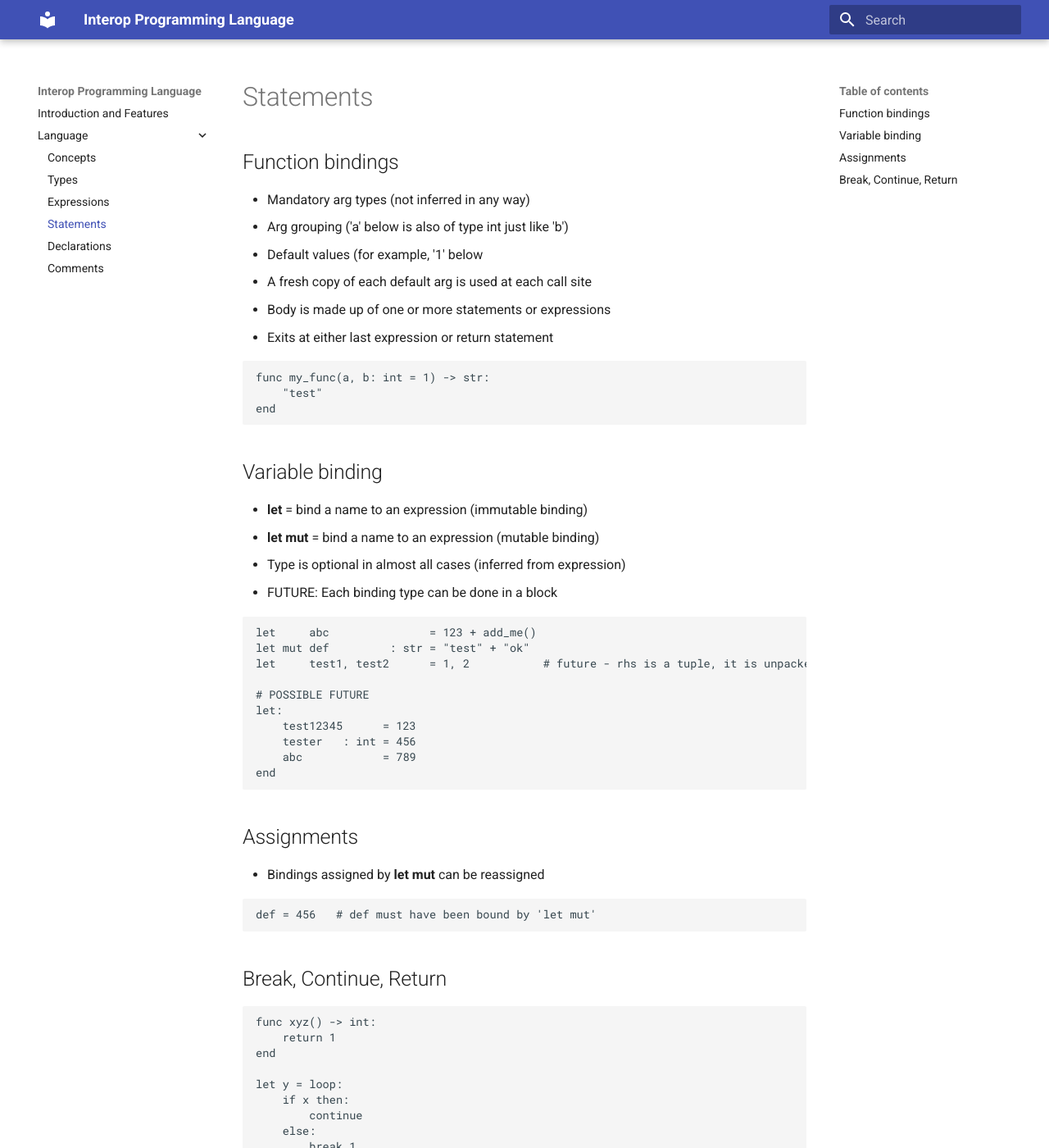
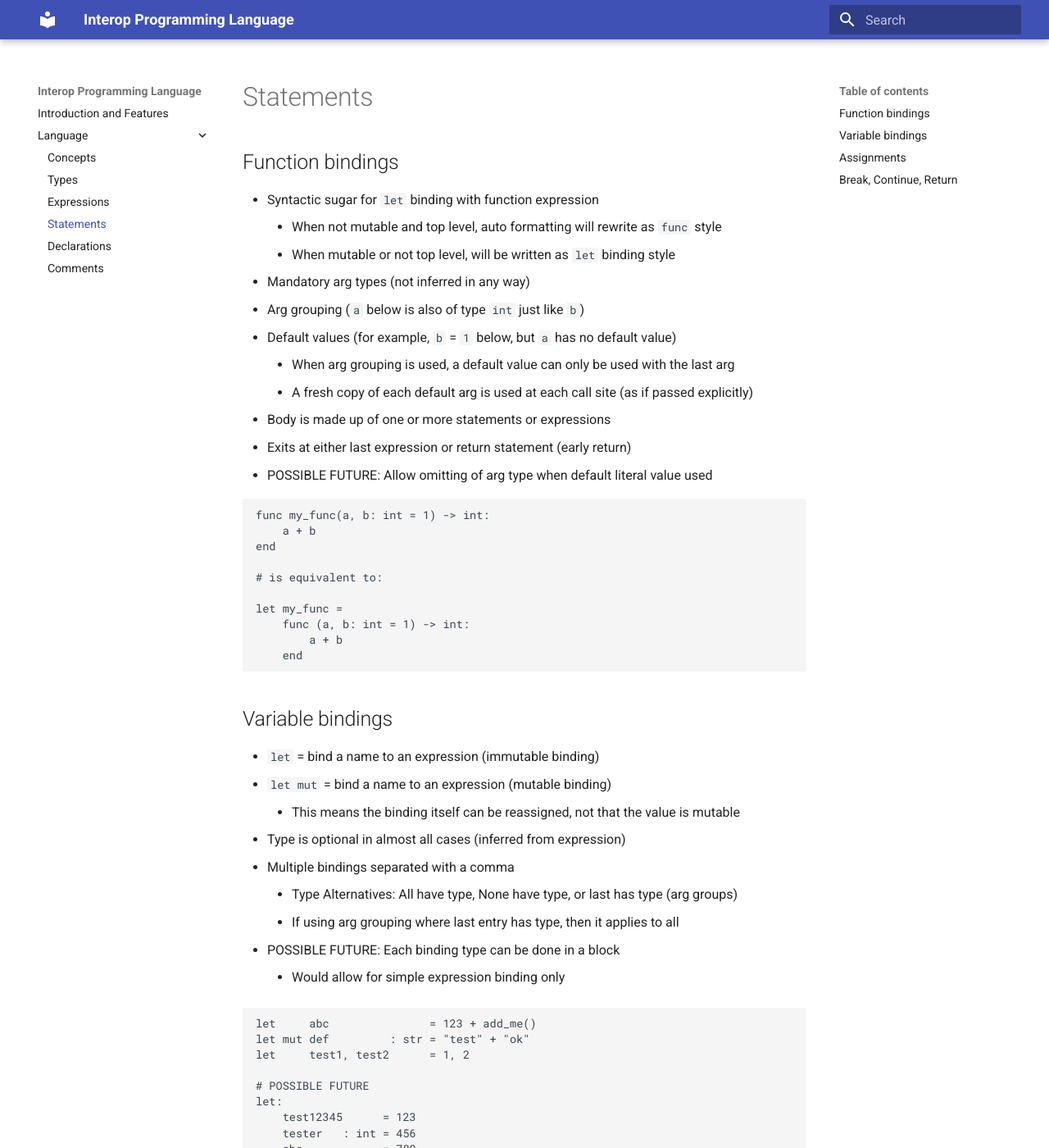
Before and after one commit to nu11ptr/interop, an MkDocs documentation site: the page built from docs/docs/statements.md, in a window 1280 px wide and 1400 px high. Shown: the whole window at 82% size. Built offline with MkDocs 1.6.1 and Material for MkDocs 9.7.7, drawn with Linux system fonts in a browser that asks for light colours; some of the changed text lies outside the part shown.

Commit message:
Split function into express and binding

````diff
--- a/docs/docs/statements.md
+++ b/docs/docs/statements.md
@@ -1,29 +1,46 @@
 ## Function bindings
 
+- Syntactic sugar for `let` binding with function expression
+    - When not mutable and top level, auto formatting will rewrite as `func` style
+    - When mutable or not top level, will be written as `let` binding style
 - Mandatory arg types (not inferred in any way)
-- Arg grouping ('a' below is also of type int just like 'b')
-- Default values (for example, '1' below
-  - A fresh copy of each default arg is used at each call site
+- Arg grouping (`a` below is also of type `int` just like `b`)
+- Default values (for example, `b` = `1` below, but `a` has no default value)
+    - When arg grouping is used, a default value can only be used with the last arg
+    - A fresh copy of each default arg is used at each call site (as if passed explicitly)
 - Body is made up of one or more statements or expressions
-- Exits at either last expression or return statement
+- Exits at either last expression or return statement (early return)
+- POSSIBLE FUTURE: Allow omitting of arg type when default literal value used
 
 ```
-func my_func(a, b: int = 1) -> str:
-    "test"
+func my_func(a, b: int = 1) -> int:
+    a + b
 end
+
+# is equivalent to:
+
+let my_func =
+    func (a, b: int = 1) -> int:
+        a + b
+    end
 ```
 
-## Variable binding
+## Variable bindings
 
-- **let** = bind a name to an expression (immutable binding)
-- **let mut** = bind a name to an expression (mutable binding)
+- `let` = bind a name to an expression (immutable binding)
+- `let mut` = bind a name to an expression (mutable binding)
+    - This means the binding itself can be reassigned, not that the value is mutable
 - Type is optional in almost all cases (inferred from expression)
-- FUTURE: Each binding type can be done in a block
+- Multiple bindings separated with a comma
+    - Type Alternatives: All have type, None have type, or last has type (arg groups)
+    - If using arg grouping where last entry has type, then it applies to all
+- POSSIBLE FUTURE: Each binding type can be done in a block
+    - Would allow for simple expression binding only
 
 ```
 let     abc               = 123 + add_me()
 let mut def         : str = "test" + "ok"
-let     test1, test2      = 1, 2           # future - rhs is a tuple, it is unpacked into test1/test2
+let     test1, test2      = 1, 2
 
 # POSSIBLE FUTURE
 let:
````
Also changed, not shown: 4 other files.
